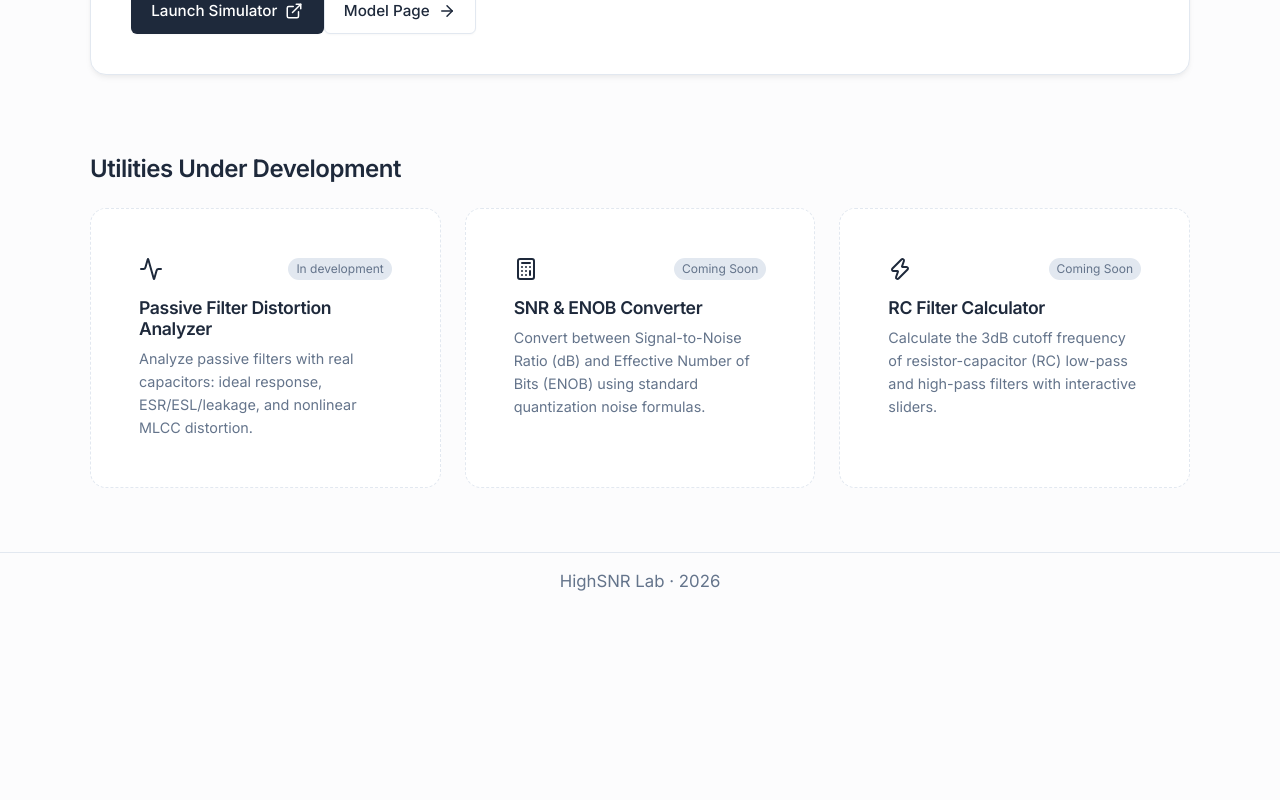
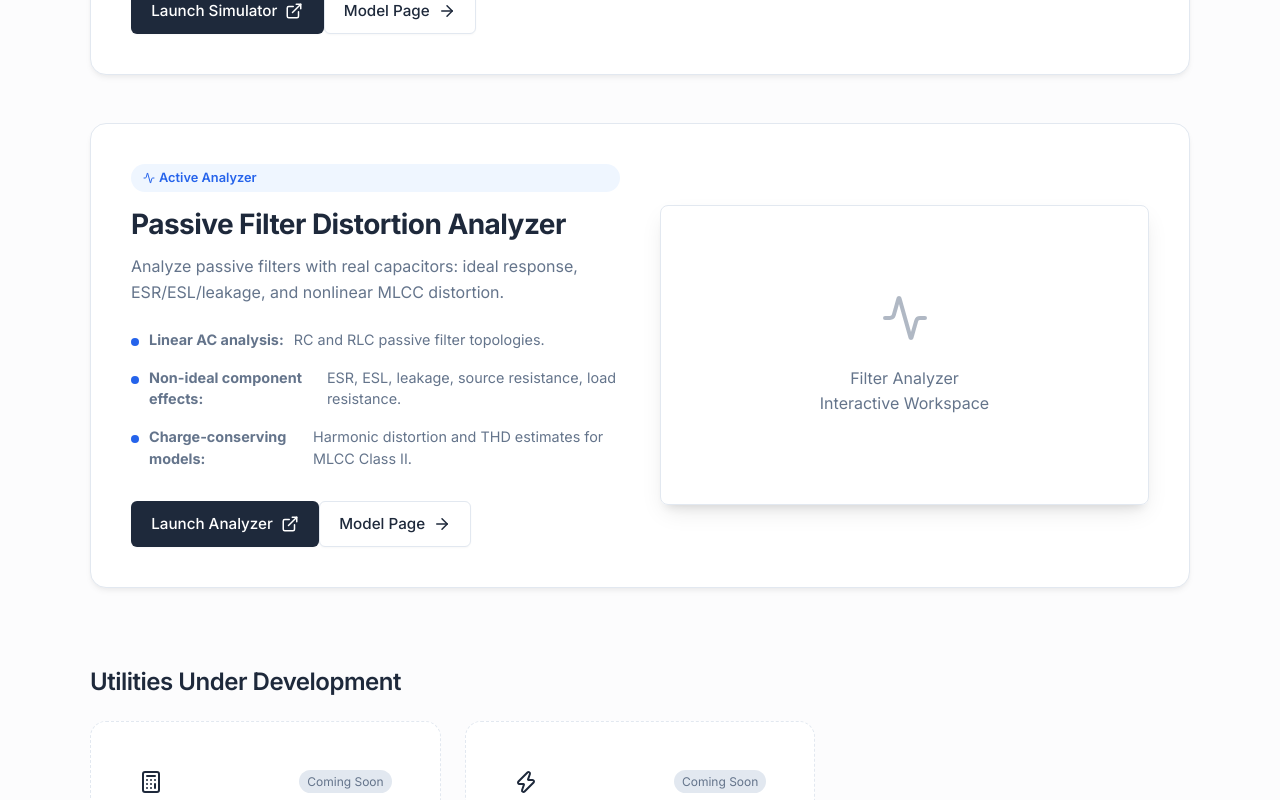
Before and after one commit to DrBorisKuznetsov/HighSNRPortal, a React (Vite) app in the folder portal/: page /tools in a window 1280 px wide. Shown: the part 880-1680 px from the top of the page. Before the commit the page ends 1489 px from the top, so only its background shows below. Built offline with nearby package versions, Linux system fonts and the light colour scheme.

Commit message:
Fix SPA refresh 404 and promote filter tool to featured card with subdomain link

```diff
--- a/portal/src/pages/ToolsCatalog.jsx
+++ b/portal/src/pages/ToolsCatalog.jsx
@@ -87,21 +87,70 @@ export default function ToolsCatalog() {
         </div>
       </div>
 
+      {/* Feature: Passive Filter Distortion Analyzer */}
+      <div className="featured-tool-card glass-card" style={{ marginTop: '3rem' }}>
+        <div className="featured-tool-info">
+          <div style={{ display: 'inline-flex', alignItems: 'center', gap: '0.25rem', backgroundColor: 'var(--accent-light)', color: 'var(--accent-color)', padding: '0.25rem 0.75rem', borderRadius: '1rem', fontSize: '0.8rem', fontWeight: 600, marginBottom: '1rem' }}>
+            <Activity size={12} />
+            <span>Active Analyzer</span>
+          </div>
+
+          <h2 className="tool-title">Passive Filter Distortion Analyzer</h2>
+          <p className="tool-desc">
+            Analyze passive filters with real capacitors: ideal response, ESR/ESL/leakage, and nonlinear MLCC distortion.
+          </p>
+
+          <div className="tool-features-list">
+            <div className="tool-feature-item">
+              <span className="bullet-indicator"></span>
+              <strong>Linear AC analysis:</strong> RC and RLC passive filter topologies.
+            </div>
+            <div className="tool-feature-item">
+              <span className="bullet-indicator"></span>
+              <strong>Non-ideal component effects:</strong> ESR, ESL, leakage, source resistance, load resistance.
+            </div>
+            <div className="tool-feature-item">
+              <span className="bullet-indicator"></span>
+              <strong>Charge-conserving models:</strong> Harmonic distortion and THD estimates for MLCC Class II.
+            </div>
+          </div>
+
+          <div className="tool-actions mt-4">
+            <a
+              href={import.meta.env.DEV ? "http://localhost:8001/" : "https://filters.highsnr.org"}
+              target="_blank"
+              rel="noopener noreferrer"
+              className="btn btn-primary"
+              style={{ display: 'inline-flex', alignItems: 'center', gap: '0.5rem' }}
+            >
+              Launch Analyzer
+              <ExternalLink size={18} />
+            </a>
+            <Link
+              to="/tools/capacitor-distortion-analyzer"
+              className="btn btn-secondary"
+              style={{ display: 'inline-flex', alignItems: 'center', gap: '0.5rem' }}
+            >
+              Model Page
+              <ArrowRight size={18} />
+            </Link>
+          </div>
+        </div>
+
+        <div className="featured-tool-preview">
+          <div className="editor-mockup screenshot-mockup" style={{ display: 'flex', alignItems: 'center', justifyContent: 'center', background: 'var(--bg-secondary)', height: '100%', minHeight: '300px', borderRadius: '8px' }}>
+            <div style={{ textAlign: 'center', color: 'var(--text-secondary)' }}>
+              <Activity size={48} style={{ opacity: 0.5, marginBottom: '1rem' }} />
+              <div>Filter Analyzer<br/>Interactive Workspace</div>
+            </div>
+          </div>
+        </div>
+      </div>
+
       {/* In-development Utilities (Coming Soon Grid) */}
       <h3 style={{ fontSize: '1.5rem', marginBottom: '1.5rem', marginTop: '5rem' }}>Utilities Under Development</h3>
 
       <div className="tools-dev-grid">
-        {/* Capacitor Analyzer */}
-        <Link to="/tools/capacitor-distortion-analyzer" className="dev-tool-card card" style={{ borderStyle: 'dashed', textDecoration: 'none', color: 'inherit' }}>
-          <div className="dev-tool-header">
-            <Activity className="text-secondary" size={24} />
-            <span style={{ fontSize: '0.75rem', backgroundColor: 'var(--border-base)', padding: '0.1rem 0.5rem', borderRadius: '1rem', color: 'var(--text-secondary)' }}>In development</span>
-          </div>
-          <h4 style={{ fontSize: '1.1rem', marginBottom: '0.5rem' }}>Passive Filter Distortion Analyzer</h4>
-          <p style={{ fontSize: '0.9rem', color: 'var(--text-secondary)' }}>
-            Analyze passive filters with real capacitors: ideal response, ESR/ESL/leakage, and nonlinear MLCC distortion.
-          </p>
-        </Link>
 
         {/* SNR & ENOB Converter */}
         <div className="dev-tool-card card" style={{ borderStyle: 'dashed' }}>
```
